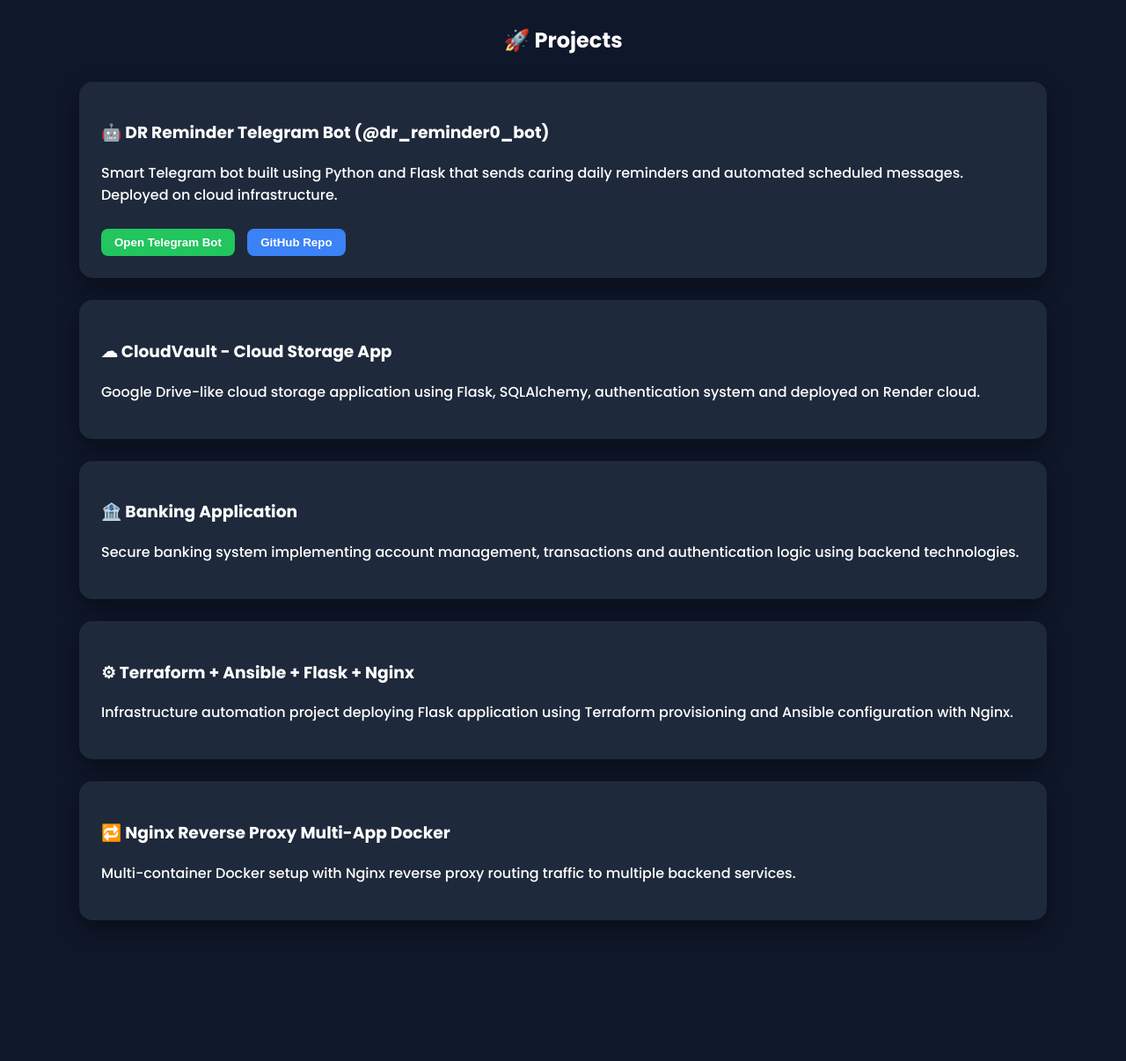
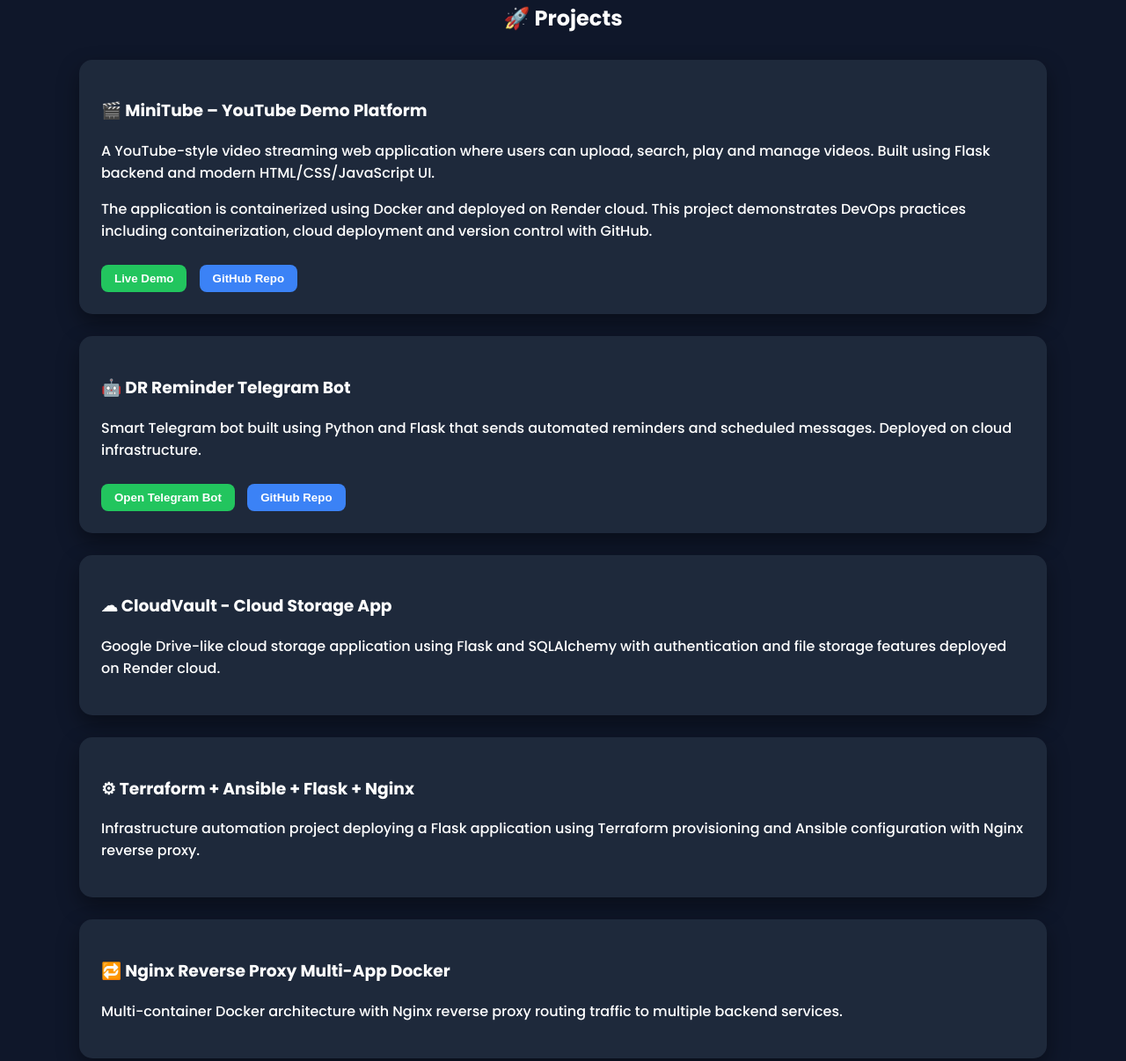
Before and after one commit to ChallaNarendra03/ChallaNarendra03.github.io, a plain HTML site: page index.html in a window 1280 px wide. Shown: the part 1214-2420 px from the top of the page at 88% size. Drawn offline with Linux system fonts and the light colour scheme.

Commit message:
Refactor HTML and CSS for improved readability

```diff
--- a/index.html
+++ b/index.html
@@ -4,118 +4,132 @@
 <meta charset="UTF-8">
 <meta name="viewport" content="width=device-width, initial-scale=1.0">
 <title>Narendra Challa | DevOps Engineer</title>
+
 <link href="https://fonts.googleapis.com/css2?family=Poppins:wght@300;500;700&display=swap" rel="stylesheet">
 
 <style>
-body {
-    margin: 0;
-    font-family: 'Poppins', sans-serif;
-    background: #0f172a;
-    color: white;
-    scroll-behavior: smooth;
+
+body{
+margin:0;
+font-family:'Poppins',sans-serif;
+background:#0f172a;
+color:white;
+scroll-behavior:smooth;
 }
 
-header {
-    text-align: center;
-    padding: 60px 20px;
-    background: linear-gradient(135deg,#1e293b,#0f172a);
+header{
+text-align:center;
+padding:60px 20px;
+background:linear-gradient(135deg,#1e293b,#0f172a);
 }
 
-header img {
-    width: 170px;
-    height: 170px;
-    border-radius: 50%;
-    border: 4px solid #38bdf8;
-    object-fit: cover;
+header img{
+width:170px;
+height:170px;
+border-radius:50%;
+border:4px solid #38bdf8;
+object-fit:cover;
 }
 
-h1 { margin: 15px 0 5px; font-size: 32px; }
-h2 { text-align: center; margin-bottom: 30px; }
+h1{margin:15px 0 5px;font-size:32px;}
+h2{text-align:center;margin-bottom:30px;}
 
-section { padding: 60px 20px; }
+section{padding:60px 20px;}
 
-.container {
-    max-width: 1100px;
-    margin: auto;
+.container{
+max-width:1100px;
+margin:auto;
 }
 
-.card {
-    background: #1e293b;
-    padding: 25px;
-    border-radius: 15px;
-    margin-bottom: 25px;
-    box-shadow: 0 10px 25px rgba(0,0,0,0.4);
-    transition: transform 0.3s ease;
+.card{
+background:#1e293b;
+padding:25px;
+border-radius:15px;
+margin-bottom:25px;
+box-shadow:0 10px 25px rgba(0,0,0,0.4);
+transition:transform 0.3s ease;
 }
 
-.card:hover {
-    transform: translateY(-5px);
+.card:hover{
+transform:translateY(-5px);
 }
 
-button {
-    padding: 8px 15px;
-    border: none;
-    border-radius: 8px;
-    margin-top: 10px;
-    margin-right: 10px;
-    cursor: pointer;
-    font-weight: bold;
+button{
+padding:8px 15px;
+border:none;
+border-radius:8px;
+margin-top:10px;
+margin-right:10px;
+cursor:pointer;
+font-weight:bold;
 }
 
-.live { background: #22c55e; color: white; }
-.git { background: #3b82f6; color: white; }
+.live{background:#22c55e;color:white;}
+.git{background:#3b82f6;color:white;}
 
-.skills span {
-    background: #334155;
-    padding: 8px 12px;
-    margin: 6px;
-    display: inline-block;
-    border-radius: 20px;
-    font-size: 14px;
+.skills span{
+background:#334155;
+padding:8px 12px;
+margin:6px;
+display:inline-block;
+border-radius:20px;
+font-size:14px;
 }
 
-a { color: #38bdf8; text-decoration: none; }
+a{color:#38bdf8;text-decoration:none;}
 
-footer {
-    text-align: center;
-    padding: 20px;
-    background: #1e293b;
-    font-size: 14px;
+footer{
+text-align:center;
+padding:20px;
+background:#1e293b;
+font-size:14px;
 }
 
-@media (max-width: 768px) {
-    header img { width: 130px; height: 130px; }
+@media (max-width:768px){
+header img{width:130px;height:130px;}
 }
+
 </style>
 </head>
 
 <body>
 
 <header>
-    <!-- Upload your photo in repo as profile.jpg -->
+
 <img src="profile.jpg" alt="Narendra Challa">
+
 <h1>Narendra Challa</h1>
+
 <p>Aspiring DevOps & Cloud Engineer | AWS | Docker | Kubernetes | Terraform</p>
+
 </header>
 
 <section class="container">
+
 <h2>👨‍💻 About Me</h2>
+
 <div class="card">
+
 <p>
 I am a passionate DevOps and Cloud enthusiast with hands-on experience in AWS, Docker,
 Kubernetes, Terraform, Ansible, CI/CD pipelines, and cloud deployments.
-            I enjoy building scalable, production-ready applications and automating infrastructure.
 </p>
+
 <p>
-            My goal is to become a highly skilled DevOps Engineer capable of designing
-            secure, scalable, and automated cloud infrastructures for modern applications.
+My goal is to design scalable cloud infrastructure and automate deployments
+for modern applications.
 </p>
+
 </div>
+
 </section>
 
 <section class="container">
+
 <h2>🛠 Technical Skills</h2>
+
 <div class="skills">
+
 <span>AWS (EC2, S3, IAM, VPC)</span>
 <span>Docker</span>
 <span>Kubernetes</span>
@@ -128,80 +142,129 @@
 <span>Flask</span>
 <span>Python</span>
 <span>Cloud Deployment</span>
-    </div>
-</section>
 
-<section class="container">
-    <h2>🚀 Projects</h2>
-
-    <div class="card">
-        <h3>🤖 DR Reminder Telegram Bot (@dr_reminder0_bot)</h3>
-        <p>
-            Smart Telegram bot built using Python and Flask that sends caring daily reminders
-            and automated scheduled messages. Deployed on cloud infrastructure.
-        </p>
-        <a href="https://t.me/dr_reminder0_bot" target="_blank">
-            <button class="live">Open Telegram Bot</button>
-        </a>
-        <a href="https://github.com/ChallaNarendra03/dr-reminder" target="_blank">
-            <button class="git">GitHub Repo</button>
-        </a>
-    </div>
-
-    <div class="card">
-        <h3>☁ CloudVault - Cloud Storage App</h3>
-        <p>
-            Google Drive-like cloud storage application using Flask, SQLAlchemy,
-            authentication system and deployed on Render cloud.
-        </p>
-    </div>
-
-    <div class="card">
-        <h3>🏦 Banking Application</h3>
-        <p>
-            Secure banking system implementing account management,
-            transactions and authentication logic using backend technologies.
-        </p>
-    </div>
-
-    <div class="card">
-        <h3>⚙ Terraform + Ansible + Flask + Nginx</h3>
-        <p>
-            Infrastructure automation project deploying Flask application
-            using Terraform provisioning and Ansible configuration with Nginx.
-        </p>
-    </div>
-
-    <div class="card">
-        <h3>🔁 Nginx Reverse Proxy Multi-App Docker</h3>
-        <p>
-            Multi-container Docker setup with Nginx reverse proxy
-            routing traffic to multiple backend services.
-        </p>
 </div>
 
 </section>
 
 <section class="container">
+
+<h2>🚀 Projects</h2>
+
+<div class="card">
+
+<h3>🎬 MiniTube – YouTube Demo Platform</h3>
+
+<p>
+A YouTube-style video streaming web application where users can upload,
+search, play and manage videos. Built using Flask backend and modern
+HTML/CSS/JavaScript UI.
+</p>
+
+<p>
+The application is containerized using Docker and deployed on Render cloud.
+This project demonstrates DevOps practices including containerization,
+cloud deployment and version control with GitHub.
+</p>
+
+<a href="https://youtube-demo.onrender.com" target="_blank">
+<button class="live">Live Demo</button>
+</a>
+
+<a href="https://github.com/ChallaNarendra03/youtube-demo" target="_blank">
+<button class="git">GitHub Repo</button>
+</a>
+
+</div>
+
+
+<div class="card">
+
+<h3>🤖 DR Reminder Telegram Bot</h3>
+
+<p>
+Smart Telegram bot built using Python and Flask that sends automated
+reminders and scheduled messages. Deployed on cloud infrastructure.
+</p>
+
+<a href="https://t.me/dr_reminder0_bot" target="_blank">
+<button class="live">Open Telegram Bot</button>
+</a>
+
+<a href="https://github.com/ChallaNarendra03/dr-reminder" target="_blank">
+<button class="git">GitHub Repo</button>
+</a>
+
+</div>
+
+
+<div class="card">
+
+<h3>☁ CloudVault - Cloud Storage App</h3>
+
+<p>
+Google Drive-like cloud storage application using Flask and SQLAlchemy
+with authentication and file storage features deployed on Render cloud.
+</p>
+
+</div>
+
+
+<div class="card">
+
+<h3>⚙ Terraform + Ansible + Flask + Nginx</h3>
+
+<p>
+Infrastructure automation project deploying a Flask application using
+Terraform provisioning and Ansible configuration with Nginx reverse proxy.
+</p>
+
+</div>
+
+
+<div class="card">
+
+<h3>🔁 Nginx Reverse Proxy Multi-App Docker</h3>
+
+<p>
+Multi-container Docker architecture with Nginx reverse proxy routing
+traffic to multiple backend services.
+</p>
+
+</div>
+
+</section>
+
+<section class="container">
+
 <h2>📞 Contact Me</h2>
+
 <div class="card">
+
 <p><strong>Email:</strong> challanarendra303@gmail.com</p>
+
 <p><strong>Phone:</strong> +91 9494875070</p>
+
 <p><strong>LinkedIn:</strong>
 <a href="https://www.linkedin.com/in/narendra-challa0" target="_blank">
-                www.linkedin.com/in/narendra-challa0
+linkedin.com/in/narendra-challa0
 </a>
 </p>
+
 <p><strong>GitHub:</strong>
 <a href="https://github.com/ChallaNarendra03" target="_blank">
 github.com/ChallaNarendra03
 </a>
 </p>
+
 </div>
+
 </section>
 
 <footer>
+
 © 2026 Narendra Challa | DevOps Portfolio
+
 </footer>
 
 </body>
```
Lines whose indentation alone changed are shown as unchanged.
